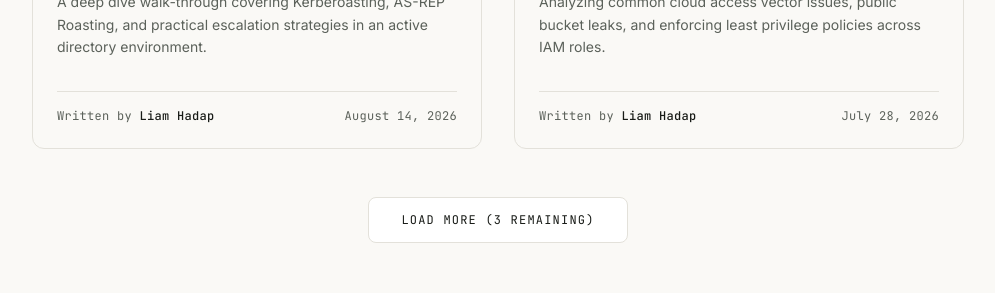
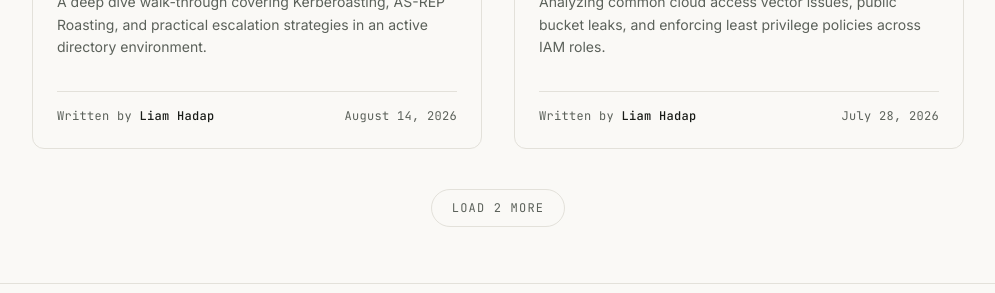
Before and after one commit to liamachdp-dev/portfolio-final, a Next.js app: page / in a window 1280 px wide. Shown: the part 3534-3827 px from the top of the page, without its empty margins (252-1247 px from the left). Built offline with nearby package versions, Linux system fonts and the light colour scheme; no server answers; the database is empty.

Commit message:
last fix legit

```diff
--- a/components/sections/Blogs.tsx
+++ b/components/sections/Blogs.tsx
@@ -129,14 +129,14 @@ export default function Blogs() {
         ))}
       </div>
 
-      {/* Load More Button */}
+      {/* Load More Button copied directly from Certifications */}
       {visibleCount < BLOGS_DATA.length && (
-        <div className="flex justify-center mt-12">
+        <div className="flex justify-center mt-10">
           <button
             onClick={handleLoadMore}
-            className="font-mono text-xs tracking-widest uppercase px-8 py-3.5 rounded-lg border border-line text-ink bg-white hover:border-accent hover:text-accent hover:shadow-sm transition-all duration-200 cursor-pointer"
+            className="font-mono text-xs tracking-widest text-inkSoft uppercase border border-line rounded-full px-5 py-2.5 hover:border-accent hover:text-accent transition-colors cursor-pointer"
           >
-            Load More ({BLOGS_DATA.length - visibleCount} remaining)
+            Load 2 more
           </button>
         </div>
       )}
```
